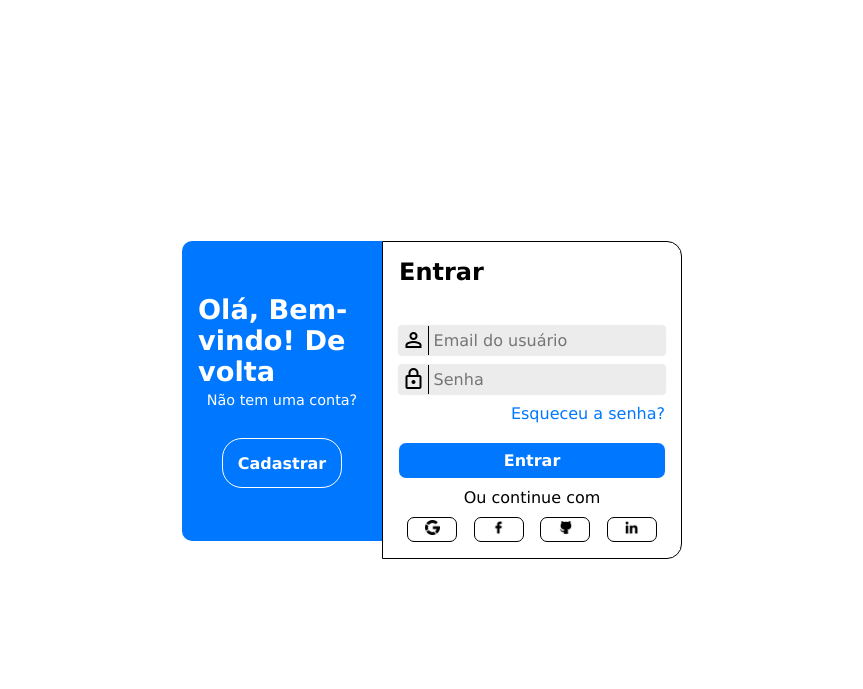
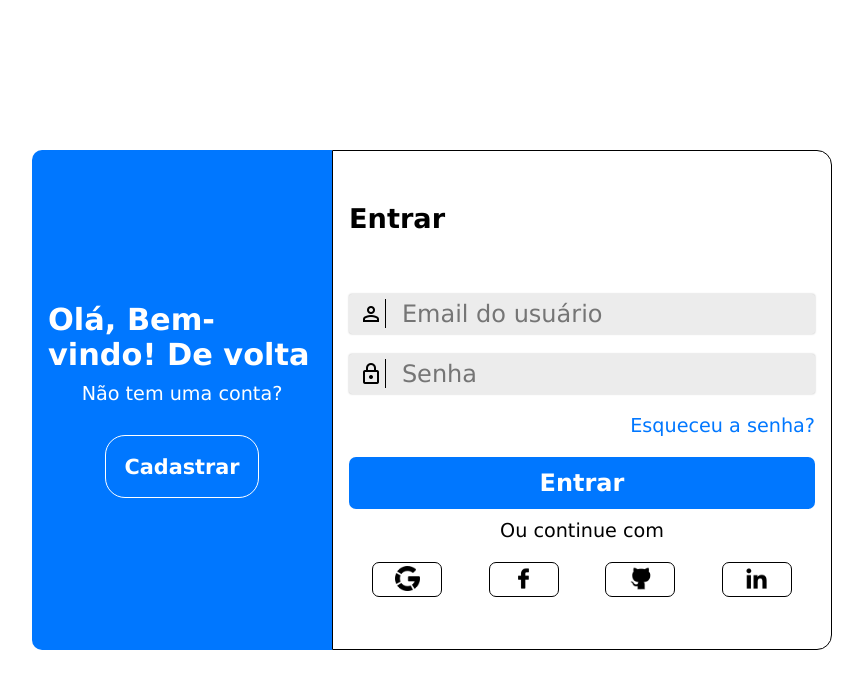
Before and after one commit to LeonardoHenriqueFR01/Too-Do-List, a Python web app: template app/templates/index.html in a window 1280 px wide. Shown: the top 689 px of the page, without its empty margins (208-1071 px from the left). Run offline with Jinja, Linux system fonts and the light colour scheme; the template is opened without the code that fills it, so the values that code supplies are empty.

Commit message:
interface commit

```diff
--- a/app/static/css/index.css
+++ b/app/static/css/index.css
@@ -27,7 +27,7 @@ main {
 }
 
 .container {
-    width: 800px;
+    width: 1000px;
     overflow: hidden;
 }
 
@@ -50,8 +50,8 @@ main {
 /* Configurações welcome */
 
 .welcome {
-    height: 300px;
-    width: 200px;
+    height: 500px;
+    width: 300px;
     padding: 1em;
     border-top-left-radius: 10px;
     border-bottom-left-radius: 10px;
@@ -66,16 +66,16 @@ main {
 }
 
 .welcome > h1 {
-    font-size: 1.7em;
+    font-size: 1.9em;
 }
 
 .welcome > p {
-    font-size: .9em;
-    margin-top: 5px;
+    font-size: 1.2em;
+    margin-top: 10px;
 }
 
 .welcome > a > button {
-    font-size: 1em;
+    font-size: 1.3em;
     font-weight: bold;
     padding: .9em;
     margin-top: 30px;
@@ -146,7 +146,7 @@ main {
     flex-direction: column;
     justify-content: center;
 
-    width: 300px;
+    width: 500px;
     padding: 1em;
     border-top-right-radius: 15px;
     border-bottom-right-radius: 15px;
@@ -155,7 +155,8 @@ main {
 }
 
 .login > h1 {
-    margin-bottom: 40px;
+    font-size: 1.7em;
+    margin-bottom: 60px;
 }
 
 .login > form {
@@ -164,6 +165,7 @@ main {
 }
 
 .login > form > a {
+    font-size: 1.2em;
     text-align: right;
     text-decoration: none;
     margin-bottom: 20px;
@@ -172,7 +174,7 @@ main {
 }
 
 .login > form > button {
-    font-size: 1em;
+    font-size: 1.5em;
     font-weight: bold;
     padding: .5em;
     border: none;
@@ -184,12 +186,14 @@ main {
 }
 
 .login > form > p {
+    font-size: 1.2em;
     text-align: center;
     margin: 10px;
 }
 
 .login > form > .log-links {
     width: 100%;
+    margin-top: 10px;
 
     display: flex;
     justify-content: space-around;
@@ -197,7 +201,7 @@ main {
 
 .login > form > .log-links > a > button {
     padding: .2em;
-    width: 50px;
+    width: 70px;
     border-radius: 7px;
     cursor: pointer;
 
@@ -207,7 +211,7 @@ main {
 }
 
 .login > form > .log-links > a > button > img {
-    width: 15px;
+    width: 25px;
 }
 
 /* Configurações form de registrar */
@@ -287,13 +295,15 @@ main {
 .row {
     margin-bottom: 10px;
     border-radius: 3px;
-    padding: em;
+    height: 40px;
+    margin-bottom: 20px;
 
     box-shadow: 0px 0px 2px #00000046;
     background-color: #ececec;
 
     display: flex;
-    justify-content: space-between;
+    align-items: center;
+    justify-content: space-around;
 }
 
 .row > span {
@@ -306,7 +316,7 @@ main {
     width: 87%;
     border: none;
     outline: none;
-    font-size: 1em;
+    font-size: 1.5em;
 
     background-color: transparent;
 }
```
Also changed, not shown: other parts of app/static/css/index.css (+15 -11 lines).
